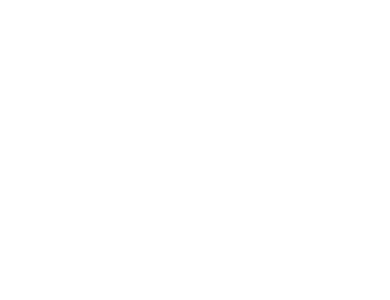
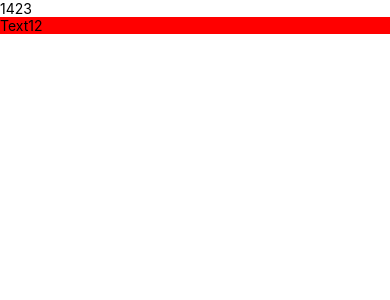
Before and after one commit to NarekChang/GitHubSearch, a React Native app: screen / in a window 390 px wide. Shown: the top 300 px of the page. Built offline with nearby package versions, Linux system fonts and the light colour scheme.

Commit message:
add react context

```diff
--- a/src/App.js
+++ b/src/App.js
@@ -1,8 +1,18 @@
 import React from "react";
-import { SafeAreaView } from "react-native";
+import { SafeAreaView, Text } from "react-native";
+
+import MainScrn from "./screens/MainScrn";
+import MainProvider from "./providers/MainProvider";
 
 const App = () => {
-  return <SafeAreaView></SafeAreaView>;
+  return (
+    <SafeAreaView>
+      <Text>1423</Text>
+      <MainProvider>
+        <MainScrn />
+      </MainProvider>
+    </SafeAreaView>
+  );
 };
 
 export default App;
--- a/src/api/index.js
+++ b/src/api/index.js
@@ -1,3 +1,5 @@
+// @flow
+
 import axios from "axios";
 import {
   sort,
--- /dev/null
+++ b/src/components/SearchInput.js
@@ -0,0 +1,14 @@
+import React from "react";
+import { View, Text, StyleSheet } from "react-native";
+
+export default function SearchInput() {
+  return (
+    <View style={s.main}>
+      <Text>Text12</Text>
+    </View>
+  );
+}
+
+const s = StyleSheet.create({
+  main: {}
+});
--- /dev/null
+++ b/src/hooks/MainContext.ts
@@ -0,0 +1,8 @@
+import { createContext } from "react";
+
+export default createContext({
+  items: [],
+  setItems: (items) => {
+    console.log(items);
+  }
+});
--- /dev/null
+++ b/src/providers/MainProvider.tsx
@@ -0,0 +1,13 @@
+import React, { useState } from "react";
+import MainContext from "../hooks/MainContext";
+
+export default function MainProvider({ children }) {
+  const [items, setItems] = useState([]);
+
+  const state = {
+    items,
+    setItems
+  };
+
+  return <MainContext.Provider value={state}>{children}</MainContext.Provider>;
+}
--- /dev/null
+++ b/src/screens/MainScrn.js
@@ -0,0 +1,18 @@
+import React from "react";
+import { View, StyleSheet } from "react-native";
+
+import SearchInput from "../components/SearchInput";
+
+export default function MainScrn() {
+  return (
+    <View style={s.main}>
+      <SearchInput />
+    </View>
+  );
+}
+
+const s = StyleSheet.create({
+  main: {
+    backgroundColor: "red"
+  }
+});
```
Also changed, not shown: src/components/Pagination.js (added, +8 -0 lines), 1 other file (tests, documents, lock files or other folders).
